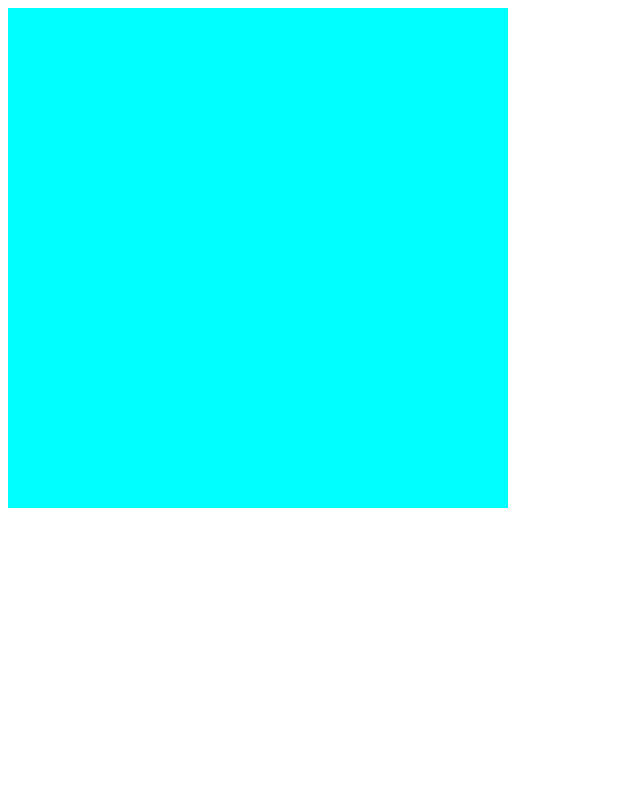
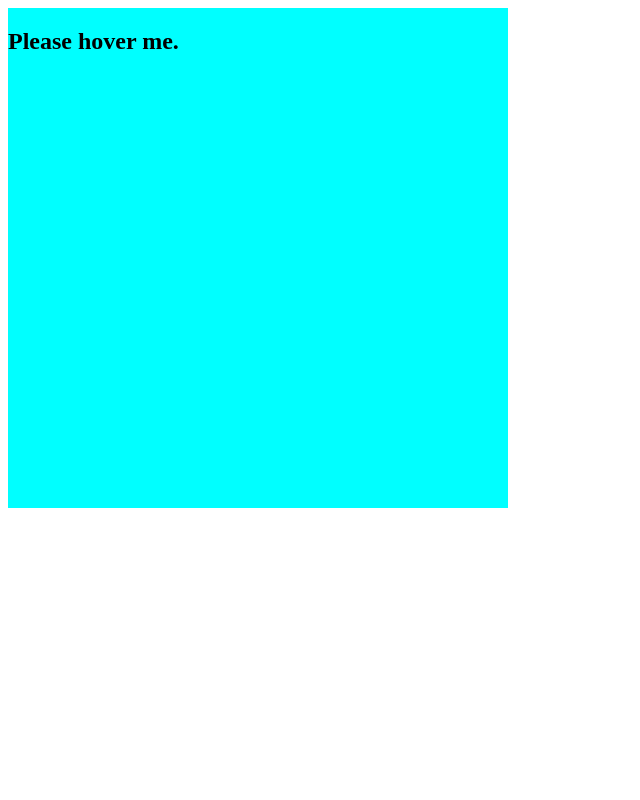
Before and after one commit to mdayubali/position, a plain HTML site: page index.html in a window 1280 px wide. Shown: the whole page, without its empty margins (0-640 px from the left). Drawn offline with Linux system fonts and the light colour scheme.

Commit message:
Update index.html

```diff
--- a/index.html
+++ b/index.html
@@ -9,6 +9,7 @@
 <body>
     <main>
         <div class="main-box">
+            <h2>Please hover me.</h2>
             <div class="child-box">
                 <a href="#">Read More</a>
             </div>
```
